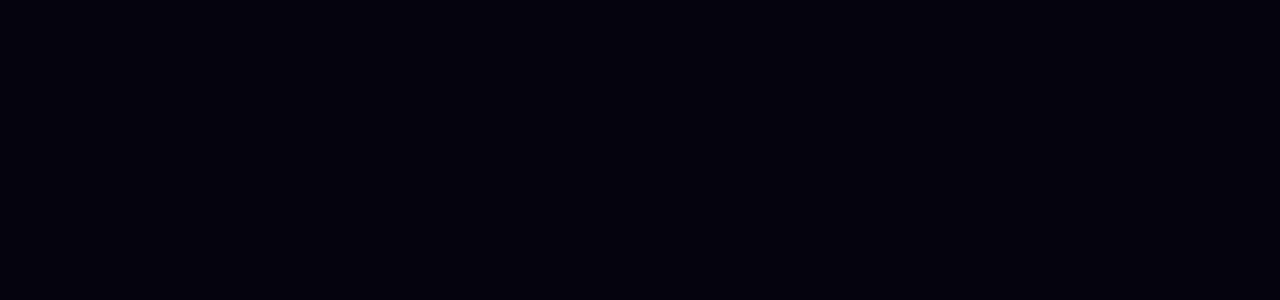
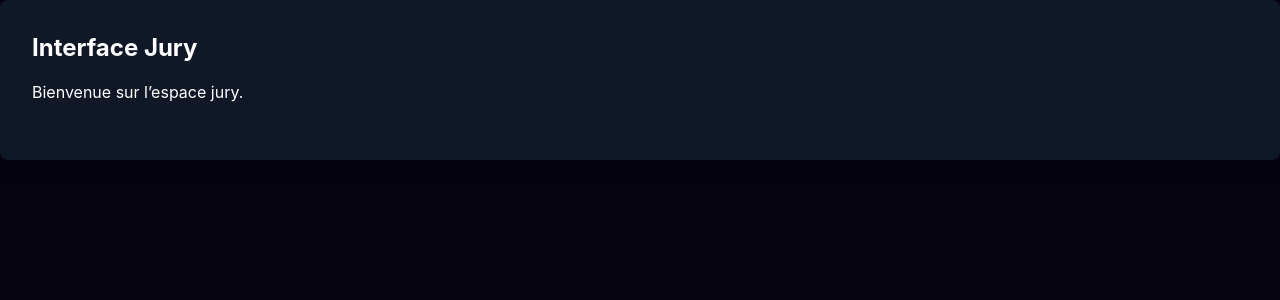
Before and after one commit to pascal-fortunati/marsAI, a React (Vite) app in the folder frontend/: page /jury in a window 1280 px wide. Shown: the top 300 px of the page. Built offline with nearby package versions, Linux system fonts and the light colour scheme.

Commit message:
feat : ajout de la structure de base pour l'interface Jury

```diff
--- a/frontend/src/view/jury/JuryView.tsx
+++ b/frontend/src/view/jury/JuryView.tsx
@@ -1,3 +1,9 @@
 export function JuryView() {
-
+    return (
+    <div className="bg-gray-900 text-white p-8 rounded-lg shadow-lg">
+      <h2 className="text-2xl font-bold mb-4">Interface Jury</h2>
+      <p className="mb-6">Bienvenue sur l’espace jury.</p>
+      {/* Ajoute ici tes composants shadcn/ui */}
+    </div>
+  );
 }
```
